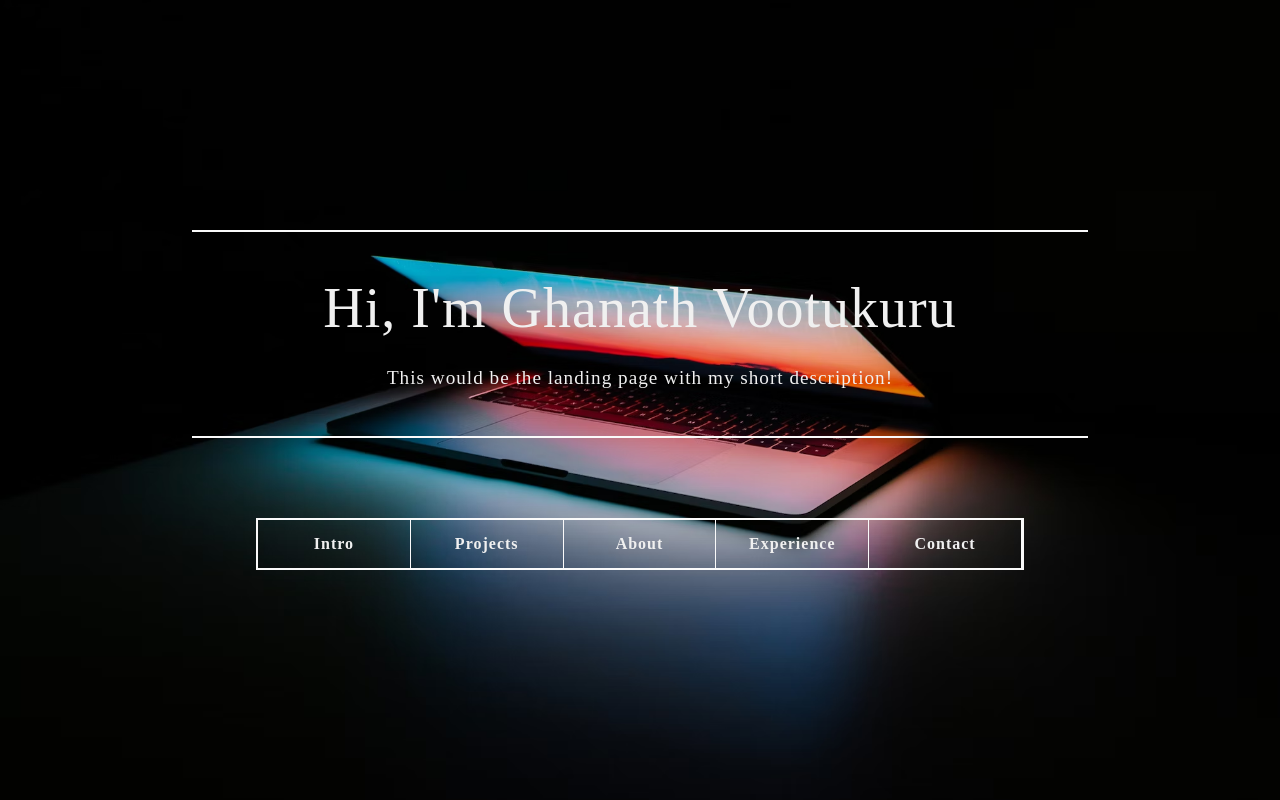
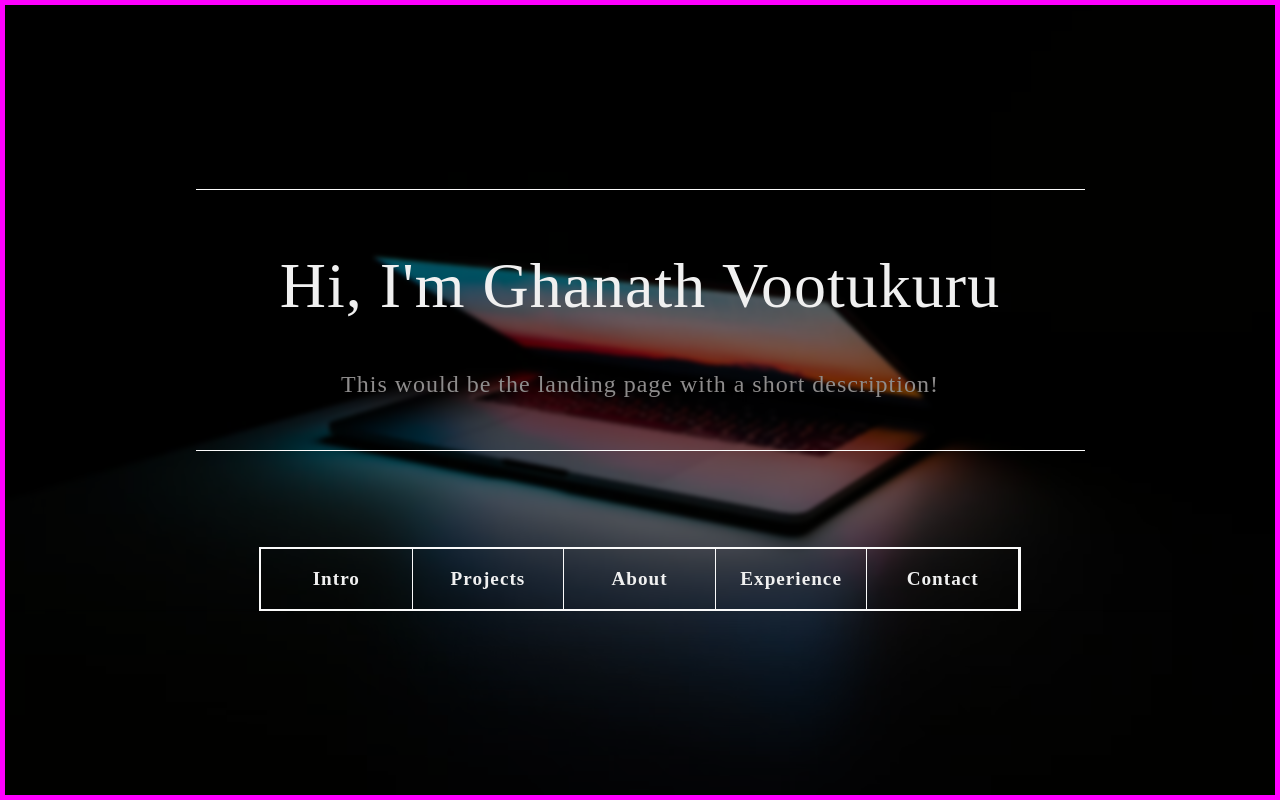
Before and after one commit to AnilKumar3494/ghanath-portfolio, a React (Vite) app: page / in a window 1280 px wide. Built offline with nearby package versions, Linux system fonts and the light colour scheme.

Commit message:
nav-bar global styles

```diff
--- a/src/components/navbarStyles.css
+++ b/src/components/navbarStyles.css
@@ -1,5 +1,6 @@
 .nav_bar {
   color: var(--text-gray);
+  font-size: var(--font-size-150);
   font-weight: bold;
   border: 2px solid var(--primary-white);
 
--- a/src/pages/Home.jsx
+++ b/src/pages/Home.jsx
@@ -9,9 +9,8 @@ const Home = () => {
       <section className="landing_page_content">
         <div className="intro_text">
           <h3>Hi, I'm Ghanath Vootukuru</h3>
-          <p>This would be the landing page with my short description!</p>
+          <p>This would be the landing page with a short description!</p>
         </div>
-
         <NavBar />
       </section>
     </div>
--- a/src/pages/homeStyles.css
+++ b/src/pages/homeStyles.css
@@ -1,8 +1,9 @@
 h3 {
-  font-size: 3.5rem;
+  font-size: var(--font-size-700);
 }
 p {
-  font-size: 1.2rem;
+  font-size: var(--font-size-200);
+  color: var(--medium-gray);
 }
 
 .landing_page_hero {
@@ -20,6 +21,26 @@ p {
   /* centering everything */
   display: grid;
   align-items: center;
+
+  /* background opacity */
+  position: relative;
+  isolation: isolate;
+
+  line-height: 1.5;
+
+  border: 5px solid magenta;
+}
+
+/* for background opacity */
+.landing_page_hero::after {
+  content: "";
+
+  position: absolute;
+  background-color: black;
+  inset: 0;
+
+  opacity: 0.5;
+  z-index: -1;
 }
 
 .landing_page_content {
@@ -27,12 +48,15 @@ p {
   flex-direction: column;
   align-items: center;
 
-  gap: 2rem;
+  gap: 3rem;
+
+  /* border: 2px solid greenyellow; */
+  backdrop-filter: blur(2px);
 }
 
 .intro_text {
-  border-top: 2px solid var(--primary-white);
-  border-bottom: 2px solid var(--primary-white);
+  border-top: 1px solid var(--primary-white);
+  border-bottom: 1px solid var(--primary-white);
 
   padding-block: 3rem;
   margin-bottom: 3rem;
--- a/src/styles/globalStyles.css
+++ b/src/styles/globalStyles.css
@@ -1,10 +1,19 @@
 :root {
   --primary-white: #fafafa;
   --text-gray: #f0f0f0;
-  --medium-gray: #c8c8c8;
+  --medium-gray: #8e8c8c;
   --dark-gray: #333333;
 
   --bg-black: #181c1f;
+
+  --font-size-100: 1rem;
+  --font-size-150: 1.2rem;
+  --font-size-200: 1.5rem;
+  --font-size-300: 1.8rem;
+  --font-size-400: 2.2rem;
+  --font-size-500: 2.5rem;
+  --font-size-600: 3rem;
+  --font-size-700: 4rem;
 }
 
 *,
```
